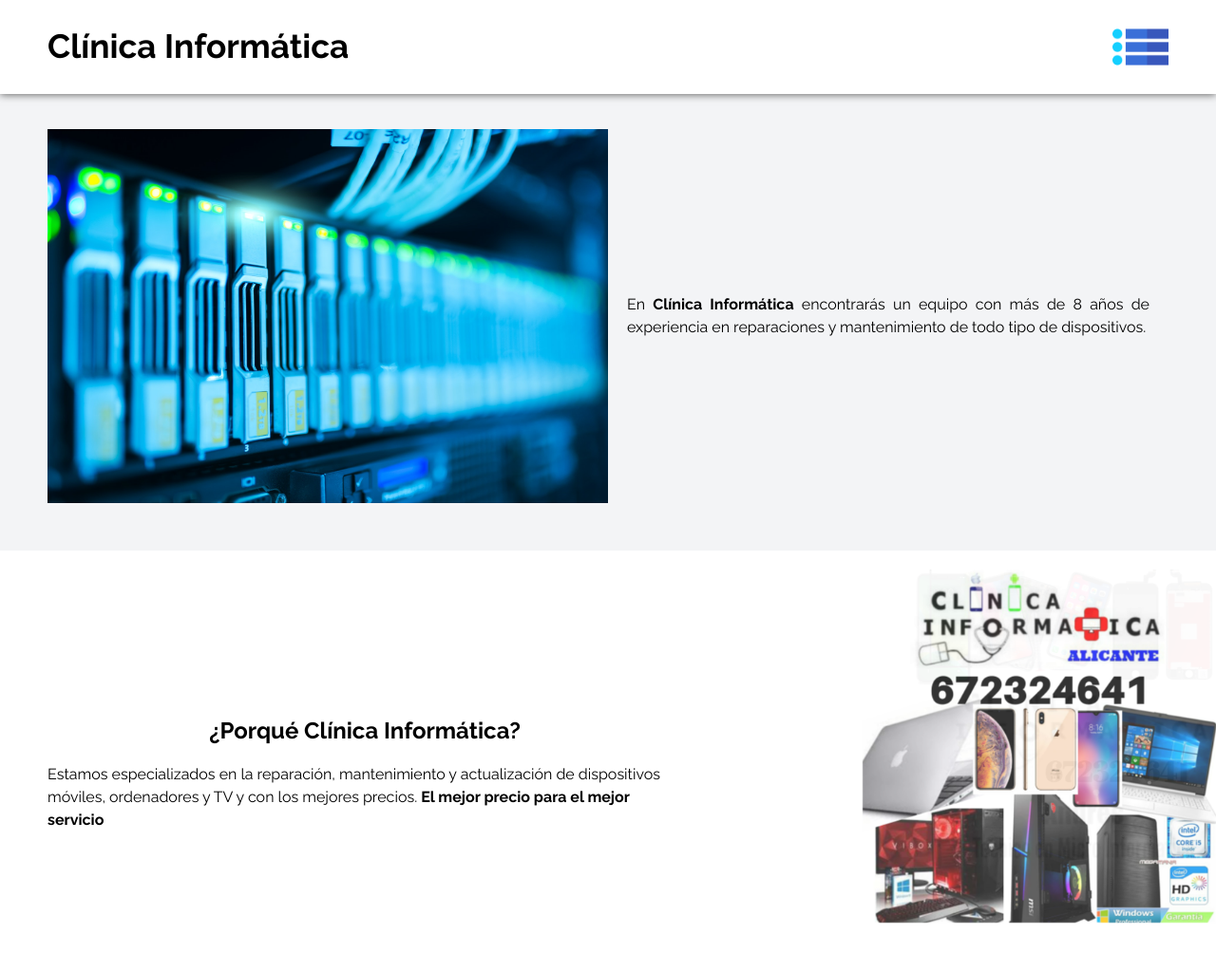
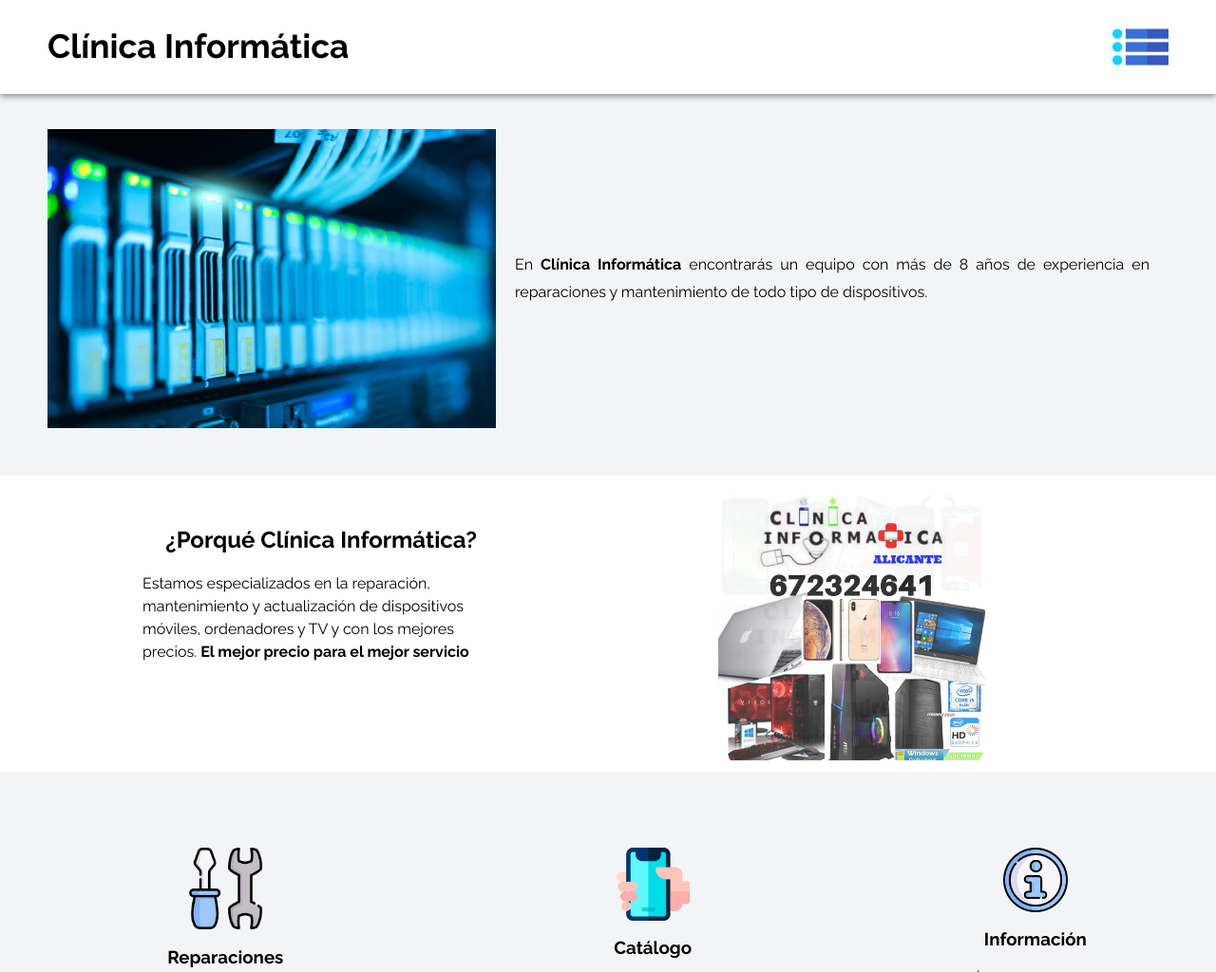
Before and after one commit to jhonnytesban/clinica-informatica, a plain HTML site: page index.html in a window 1280 px wide. Shown: the top 1024 px of the page at 95% size. Drawn offline with Linux system fonts and the light colour scheme.

Commit message:
rama img-animation - fin de ajustes y animaciones

```diff
--- a/index.html
+++ b/index.html
@@ -33,9 +33,11 @@
   </header>
   <main class="main">
     <div class="main-container1">
-      <img src="./assets/images/Foto1.jpg" alt="Clínica Informática" class="prueba">
-      <img src="./assets/images/foto2.jpg" alt="" class="prueba2">
-      <img src="./assets/images/foto3.jpg" alt="" class="prueba3">
+      <div class="container-animation">
+        <img src="./assets/images/Foto1.jpg" alt="Clínica Informática" class="prueba">
+        <img src="./assets/images/foto2.jpg" alt="" class="prueba2">
+        <img src="./assets/images/foto3.jpg" alt="" class="prueba3">
+      </div>
       <div class="container1__text">
         <h2 class="subtitle">¿Porqué Clínica Informática?</h2>
         <p class="main__text">Estamos especializados en la reparación, mantenimiento y actualización de dispositivos móviles, ordenadores y TV y con los mejores precios. <strong>El mejor precio para el mejor servicio</strong></p>
--- a/styles.css
+++ b/styles.css
@@ -91,6 +91,9 @@
 .main-container1{
   position: relative;
 }
+.container-animation{
+  padding-bottom: 50px;
+}
 .subtitle{
   font-family: var(--font-heading);
   text-align: center;
@@ -115,9 +118,9 @@
   margin-bottom: 80px;
 }
 .prueba{
-  max-width: 100%;
+  width: 100%;
   display: block;
-  /* margin-top: 73.5px; */
+  margin-top: auto;
   padding-top: 20px;
   animation-name: img1;
   animation-duration: 8s;
@@ -125,13 +128,14 @@
 }
 .prueba2{
   max-width: 100%;
-  height: 60%;
+  max-height: 100%;
+  object-fit: contain;
   display: block;
   padding-top: 20px;
   position: absolute;
   margin: auto;
   top: 0;
-  opacity: 1;
+  opacity: 0;
   z-index: -100;
   animation-name: img2;
   animation-duration: 8s;
@@ -139,8 +143,9 @@
 }
 .prueba3{
   max-width: 100%;
-  height: 70%;
+  max-height: 100%;
   display: block;
+  object-fit: cover;
   padding-top: 20px;
   position: absolute;
   margin: auto;
@@ -270,8 +275,13 @@
     background-color: #f3f4f6;
   }
   .prueba{
-    width: 40%;
-    height: 20%;
+    width: 90%;
+  }
+  .prueba2{
+    max-width: 50%;
+  }
+  .prueba3{
+    max-width: 50%;
   }
   .header__text{
     text-align: justify;
@@ -376,13 +386,28 @@
     margin-top: 86.20px;
     background-color: #f3f4f6;
   }
+  .main-container1{
+    padding: 0 100px;
+  }
   .prueba{
     width: 40%;
-    height: 20%;
+    margin: auto;
+  }
+  .prueba2{
+    width: 50%;
+    height: 90%;
+    object-fit: contain;
+    margin: auto;
+  }
+  .prueba3{
+    width: 50%;
+    height: 90%;
+    object-fit: contain;
+    margin: auto;
   }
   .header__text{
     text-align: justify;
-    line-height: 1.5em;
+    line-height: 1.8em;
   }
   /* Main */
   .main-container1{
@@ -397,7 +422,7 @@
     text-align: left;
   }
   .img{
-    width: 50%;
+    width: 40%;
     margin: 0;
   }
   .article{
@@ -487,4 +512,10 @@
   .section__text{
     font-size: 1.4em;
   }
+  .prueba2{
+    width: 40%;
+  }
+  .prueba3{
+    width: 40%;
+  }
 }
```
